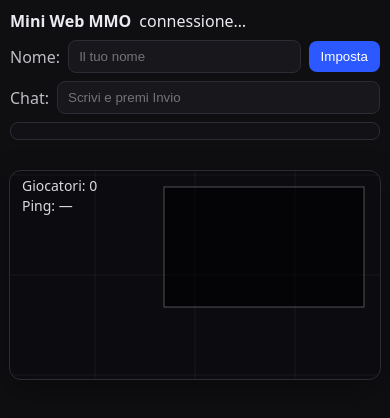
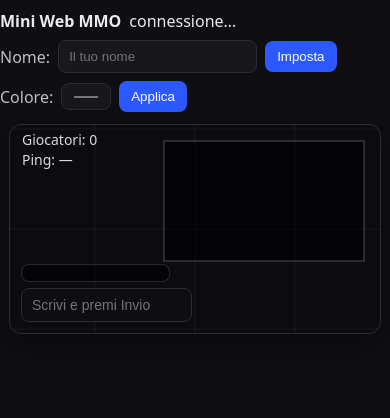
Before and after one commit to imAlexus/mmorpg, a website: page public/index.html in a window 390 px wide. Drawn offline with nearby package versions, Linux system fonts and the light colour scheme; no server answers.

Commit message:
Redesign chat UI and add player color selection
Chat interface is now overlaid in the bottom-left of the canvas with improved styling and message formatting. Added color selection for players, refactored chat logging, and updated input attributes for better UX. Minor adjustments to canvas layout and responsive sizing.

```diff
--- a/public/client.js
+++ b/public/client.js
@@ -4,8 +4,11 @@ const ctx = canvas.getContext('2d');
 const statusEl = document.getElementById('status');
 const nameInput = document.getElementById('name');
 const setNameBtn = document.getElementById('setName');
+const colorInput = document.getElementById('color');
+const setColorBtn = document.getElementById('setColor');
+
 const chatInput = document.getElementById('chatInput');
-const logEl = document.getElementById('log');
+const chatLog = document.getElementById('chatLog');
 
 const socket = io();
 
@@ -15,15 +18,27 @@ const players = {}; // id -> state
 let last = performance.now();
 let seq = 0;
 let connected = false;
+
+// Ping data
 let pingMs = 0;
-const pingSamples = []; // per media mobile
+const pingSamples = [];
 
+function log(msg, opts = {}) {
+  const line = document.createElement('div');
+  line.className = 'msg';
+  if (opts.self) line.classList.add('self');
+  if (opts.name) {
+    const n = document.createElement('span');
+    n.className = 'name' + (opts.self ? ' self' : '');
+    n.textContent = opts.name + ':';
+    line.appendChild(n);
+  }
+  const t = document.createElement('span');
+  t.textContent = ' ' + msg;
+  line.appendChild(t);
 
-function log(msg) {
-  const p = document.createElement('div');
-  p.textContent = msg;
-  logEl.appendChild(p);
-  logEl.scrollTop = logEl.scrollHeight;
+  chatLog.appendChild(line);
+  chatLog.scrollTop = chatLog.scrollHeight;
 }
 
 socket.on('connect', () => {
@@ -51,43 +66,32 @@ socket.on('leave', ({ id }) => {
   delete players[id];
   log(`${n} è uscito`);
 });
-// Invia un ping ogni 2 secondi
-setInterval(() => {
-  const start = performance.now();
-  socket.emit('pingCheck', start);
-}, 2000);
 
-// Ricevi il pong e calcola la latenza
-socket.on('pongCheck', (start) => {
-  const ms = Math.round(performance.now() - start);
-  // media mobile su ultime 5 misure
-  pingSamples.push(ms);
-  if (pingSamples.length > 5) pingSamples.shift();
-  pingMs = Math.round(pingSamples.reduce((a, b) => a + b, 0) / pingSamples.length);
-
-  // aggiorna la label di stato in alto
-  statusEl.textContent = `online ✓ ${pingMs} ms`;
+socket.on('chat', ({ id, name, text }) => {
+  const self = id === me.id;
+  log(text, { name, self });
 });
 
-socket.on('chat', ({ name, text }) => log(`${name}: ${text}`));
-
 socket.on('state', ({ players: ps }) => {
-  // Shallow copy into local players for simple client-side interpolation
   for (const id of Object.keys(ps)) {
     if (!players[id]) players[id] = { x: 0, y: 0, name: '???', color: '#fff' };
     Object.assign(players[id], ps[id]);
   }
-  // Remove stale players
   for (const id of Object.keys(players)) {
     if (!ps[id]) delete players[id];
   }
 });
 
+// Name & Color
 setNameBtn.addEventListener('click', () => {
   const v = nameInput.value.trim();
   if (v) socket.emit('setName', v);
 });
+setColorBtn.addEventListener('click', () => {
+  socket.emit('setColor', colorInput.value);
+});
 
+// Chat input
 chatInput.addEventListener('keydown', (e) => {
   if (e.key === 'Enter') {
     const text = chatInput.value.trim();
@@ -97,9 +101,11 @@ chatInput.addEventListener('keydown', (e) => {
   e.stopPropagation();
 });
 
+// Movement keys
 const keys = new Set();
 window.addEventListener('keydown', (e) => {
-  if (['INPUT', 'TEXTAREA'].includes(document.activeElement.tagName)) return;
+  const tag = document.activeElement?.tagName;
+  if (tag === 'INPUT' || tag === 'TEXTAREA') return; // non catturare quando si scrive
   keys.add(e.key.toLowerCase());
 });
 window.addEventListener('keyup', (e) => keys.delete(e.key.toLowerCase()));
@@ -163,30 +169,38 @@ function drawMiniMap() {
   const w = 200, h = 120;
   const scaleX = w / world.width;
   const scaleY = h / world.height;
-
   const pad = 16;
   const x0 = canvas.width - w - pad;
   const y0 = pad;
 
-  // sfondo
   ctx.save();
+  // background
   ctx.fillStyle = 'rgba(0,0,0,0.6)';
   ctx.fillRect(x0, y0, w, h);
 
-  // giocatori
   for (const id in players) {
     const p = players[id];
-    const color = id === me.id ? '#00ff9f' : p.color || '#fff';
+    const color = id === me.id ? '#00ff9f' : (p.color || '#fff');
     ctx.fillStyle = color;
     ctx.fillRect(x0 + p.x * scaleX, y0 + p.y * scaleY, 3, 3);
   }
-
-  // cornice
   ctx.strokeStyle = 'rgba(255,255,255,0.3)';
   ctx.strokeRect(x0, y0, w, h);
   ctx.restore();
 }
 
+// Ping loop
+setInterval(() => {
+  const start = performance.now();
+  socket.emit('pingCheck', start);
+}, 2000);
+socket.on('pongCheck', (start) => {
+  const ms = Math.round(performance.now() - start);
+  pingSamples.push(ms);
+  if (pingSamples.length > 5) pingSamples.shift();
+  pingMs = Math.round(pingSamples.reduce((a, b) => a + b, 0) / pingSamples.length);
+  statusEl.textContent = `online ✓ ${pingMs} ms`;
+});
 
 function loop(ts) {
   const dt = Math.min(50, ts - last);
@@ -217,10 +231,10 @@ function loop(ts) {
 }
 requestAnimationFrame(loop);
 
-// Handle resize to keep 16:9 canvas
+// Responsive canvas 16:9
 function resize() {
   const w = Math.min(window.innerWidth - 20, 1280);
-  const h = Math.min(window.innerHeight - 200, 720);
+  const h = Math.min(window.innerHeight - 220, 720);
   const ratio = 16/9;
   let cw = w, ch = Math.round(w/ratio);
   if (ch > h) { ch = h; cw = Math.round(h*ratio); }
--- a/public/index.html
+++ b/public/index.html
@@ -15,16 +15,28 @@
     </div>
     <div class="row">
       <label>Nome:</label>
-      <input id="name" maxlength="20" placeholder="Il tuo nome">
+      <input id="name" maxlength="20" placeholder="Il tuo nome"
+        autocomplete="off" autocorrect="off" autocapitalize="off" spellcheck="false">
       <button id="setName">Imposta</button>
     </div>
     <div class="row">
-      <label>Chat:</label>
-      <input id="chatInput" maxlength="200" placeholder="Scrivi e premi Invio">
+      <label>Colore:</label>
+      <input id="color" type="color" value="#2b59ff">
+      <button id="setColor">Applica</button>
     </div>
-    <div id="log"></div>
   </div>
-  <canvas id="game" width="960" height="540"></canvas>
+
+  <!-- Stage: canvas + chat overlay -->
+  <div id="stage">
+    <canvas id="game" width="960" height="540"></canvas>
+
+    <!-- Chat overlay sempre visibile in basso-sinistra -->
+    <div id="chatPanel">
+      <div id="chatLog"></div>
+      <input id="chatInput" maxlength="200" placeholder="Scrivi e premi Invio"
+        autocomplete="off" autocorrect="off" autocapitalize="off" spellcheck="false">
+    </div>
+  </div>
 
   <script src="/socket.io/socket.io.js"></script>
   <script type="module" src="/client.js"></script>
--- a/public/style.css
+++ b/public/style.css
@@ -3,10 +3,63 @@ html, body {
   margin: 0; padding: 0; height: 100%; background: #0f0f12; color: #eaeaf0;
   font-family: ui-sans-serif, system-ui, -apple-system, Segoe UI, Roboto, Helvetica, Arial, Apple Color Emoji, Segoe UI Emoji;
 }
-#ui { position: fixed; top: 10px; left: 10px; right: 10px; display: grid; gap: 8px; max-width: 960px; margin: 0 auto; }
+#ui { position: static; max-width: 960px; margin: 10px auto 0; display: grid; gap: 8px; }
 .row { display: flex; gap: 8px; align-items: center; }
 label { opacity: .8; }
-input { flex: 1; background: #17171c; border: 1px solid #2c2c34; color: #eaeaf0; padding: 8px 10px; border-radius: 8px; }
+input { background: #17171c; border: 1px solid #2c2c34; color: #eaeaf0; padding: 8px 10px; border-radius: 8px; }
 button { background: #2b59ff; color: white; border: none; padding: 8px 12px; border-radius: 8px; cursor: pointer; }
-#log { max-height: 140px; overflow: auto; background: #111116; border: 1px solid #2c2c34; padding: 8px; border-radius: 8px; font-size: 13px; }
-#game { display: block; margin: 170px auto 20px; background: #0b0b10; border: 1px solid #2c2c34; border-radius: 12px; box-shadow: 0 10px 30px rgba(0,0,0,.35); }
+
+/* Stage che contiene canvas + overlay chat */
+#stage {
+  position: relative;
+  width: fit-content;
+  margin: 12px auto 24px;
+}
+
+#game {
+  display: block;
+  background: #0b0b10;
+  border: 1px solid #2c2c34;
+  border-radius: 12px;
+  box-shadow: 0 10px 30px rgba(0,0,0,.35);
+  margin: 0 auto;
+}
+
+/* Chat stile Albion in basso-sinistra sopra il canvas */
+#chatPanel {
+  position: absolute;
+  left: 12px;
+  bottom: 12px;
+  width: min(40%, 420px);
+  pointer-events: none;
+}
+
+#chatLog {
+  max-height: 200px;
+  overflow-y: auto;
+  background: rgba(0,0,0,0.55);
+  border: 1px solid rgba(255,255,255,0.15);
+  border-radius: 8px;
+  padding: 8px 10px;
+  font-size: 13px;
+  line-height: 1.35;
+  pointer-events: auto;
+}
+
+#chatLog .msg { color: #eaeaf0; margin: 2px 0; word-break: break-word; }
+#chatLog .name { opacity: .85; font-weight: 600; margin-right: 6px; }
+#chatLog .self { color: #00ff9f; }
+
+#chatInput {
+  width: 100%;
+  margin-top: 6px;
+  background: rgba(15,15,18,0.9);
+  border: 1px solid #2c2c34;
+  color: #eaeaf0;
+  padding: 8px 10px;
+  border-radius: 8px;
+  font-size: 14px;
+  pointer-events: auto;
+}
+
+/* Mini-mappa cornice per maggiore contrasto (canvas la disegna) */
```
